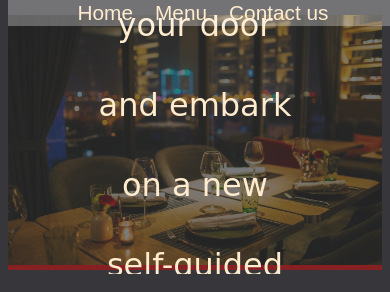
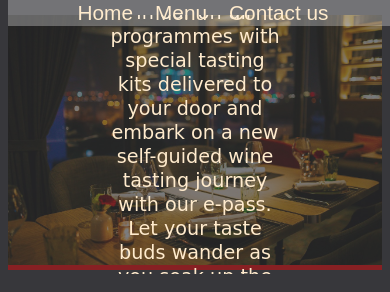
Before and after one commit to starxburst/restaurant-page, a plain HTML site: page index.html in a window 390 px wide. Shown: the top 292 px of the page. Drawn offline with Linux system fonts and the light colour scheme.

Commit message:
Initial dist subtree commit

```diff
--- a/style.css
+++ b/style.css
@@ -48,12 +48,6 @@ html {
     border-bottom: 5px solid red;
 }
 
-@media only screen and (max-width: 600px) {
-    #home-image1 {
-        width: 100%;
-    }
-}
-
 
 .centered {
     font-family: cursive;
@@ -61,9 +55,10 @@ html {
     top: 50%;
     left: 50%;
     transform: translate(-50%, -50%);
-    line-height: 2.5em;
+    line-height: 2.5rem;
     font-size: 2rem;
     color: blanchedalmond;
+    padding: 0 1% 0 1%;
 }
 
 .card-description {
@@ -87,6 +82,16 @@ pre {
     font-family: cursive;
 }
 
+@media only screen and (max-width: 600px) {
+    #home-image1 {
+        width: 100%;
+    }
+    .centered {
+        line-height: 1.5rem;
+        font-size: 1.2rem;
+    }
+}
+
 /* ----------Menu---------- */
 #menu-image1 {
     width: 50%;
```
